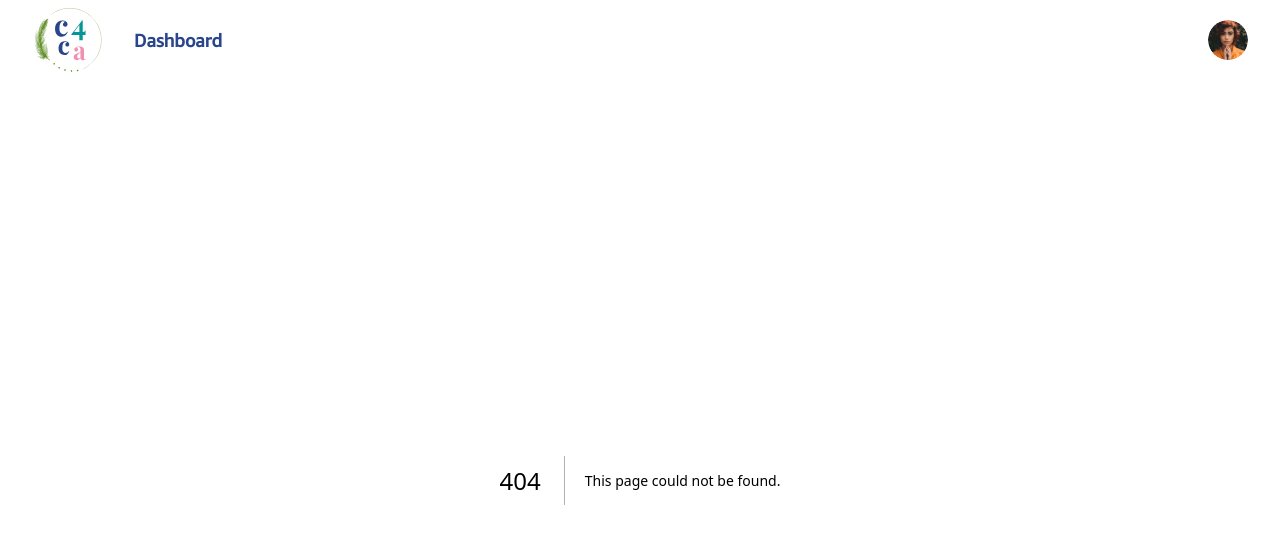
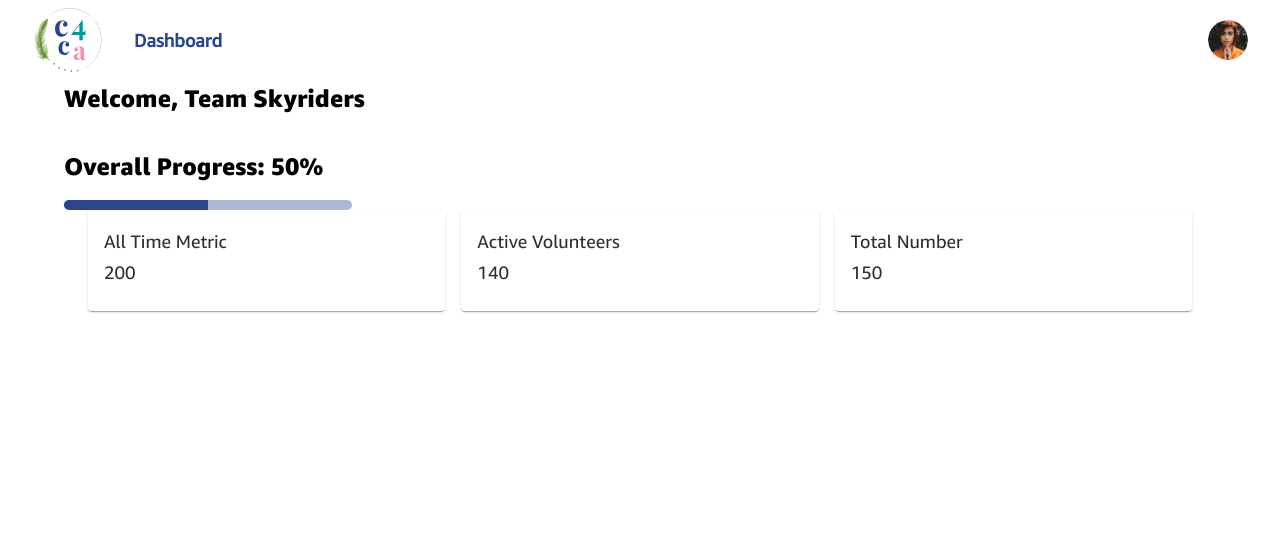
Before and after one commit to navgurukul/c4ca, a Next.js app: page /student-dashboard in a window 1280 px wide. Before the commit this address had no page. Shown: the top 544 px of the page. Built offline with nearby package versions, Linux system fonts and the light colour scheme; a web font is replaced by a local one.

Commit message:
added components

```diff
--- /dev/null
+++ b/pages/student-dashboard/index.js
@@ -0,0 +1,34 @@
+import React from "react";
+import OverviewCard from "./overview-cards";
+import {
+  Typography,
+  Container,
+  Button,
+  Card,
+  Box,
+  CardContent,
+  LinearProgress,
+} from "@mui/material";
+
+const StudentDashboard = () => {
+  return (
+    <Container maxWidth="lg">
+      <Typography variant="h6" align="left">
+        Welcome, Team Skyriders
+      </Typography>
+      <Typography sx={{ mt: 4 }} variant="h6" align="left">
+        Overall Progress: 50%{" "}
+      </Typography>
+
+      <LinearProgress
+        variant="determinate"
+        sx={{ mt: 2, width: "25%", height: "10px", borderRadius: "100px" }}
+        value={50}
+      />
+
+      <OverviewCard />
+    </Container>
+  );
+};
+
+export default StudentDashboard;
--- /dev/null
+++ b/pages/student-dashboard/overview-cards.js
@@ -0,0 +1,48 @@
+import React from "react";
+import {
+  Typography,
+  Container,
+  Button,
+  Card,
+  Grid,
+  Box,
+  CardContent,
+  LinearProgress,
+} from "@mui/material";
+
+const studentData = [
+  {
+    name: "All Time Metric",
+    total: 200,
+  },
+  {
+    name: "Active Volunteers",
+    total: 140,
+  },
+  {
+    name: "Total Number",
+    total: 150,
+  },
+];
+
+const OverviewCard = () => {
+  console.log(studentData, "studentData");
+  return (
+    <Container maxWidth="ms">
+      <Grid container spacing={2}>
+        {studentData.map((item) => (
+          <Grid item xs={12} ms={6} md={4}>
+            <Card>
+              <CardContent>
+                <Typography>{item.name}</Typography>
+                <Typography>{item.total}</Typography>
+              </CardContent>
+            </Card>
+          </Grid>
+        ))}
+      </Grid>
+    </Container>
+  );
+};
+
+export default OverviewCard;
```
